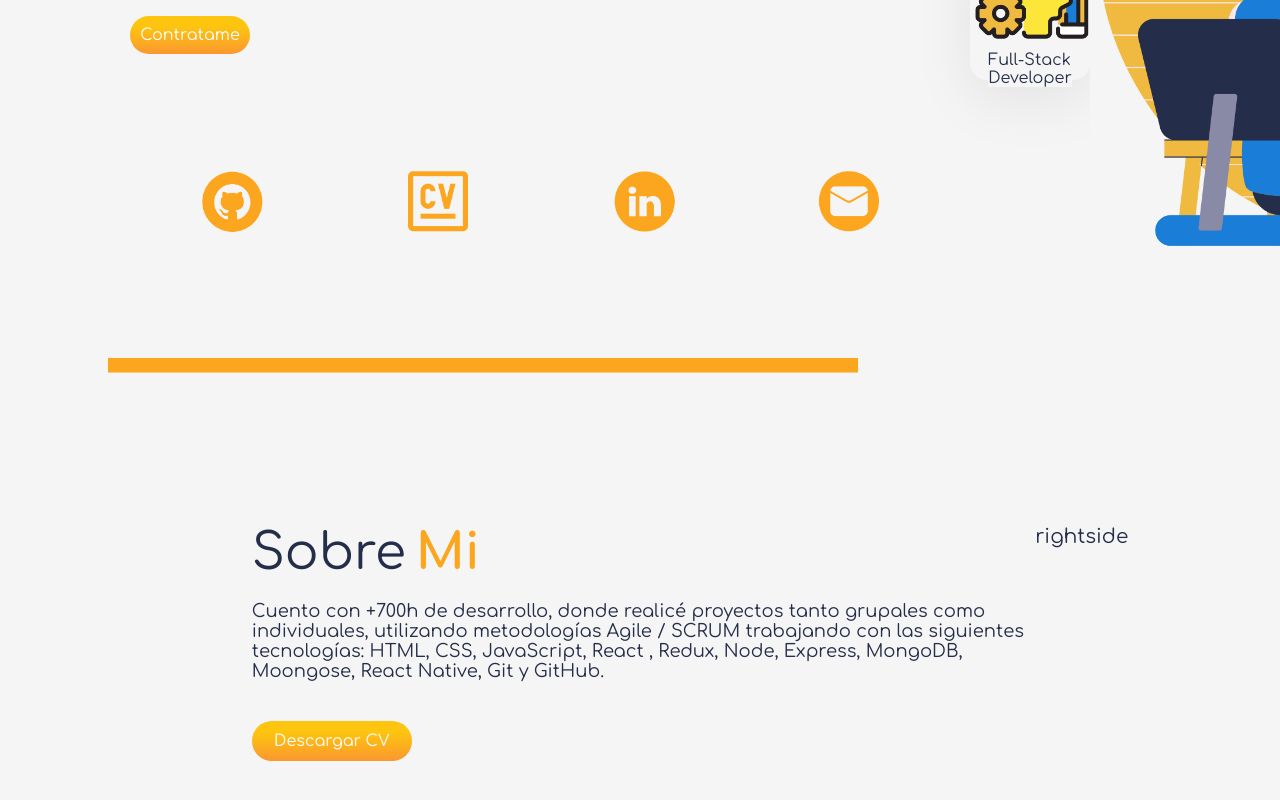
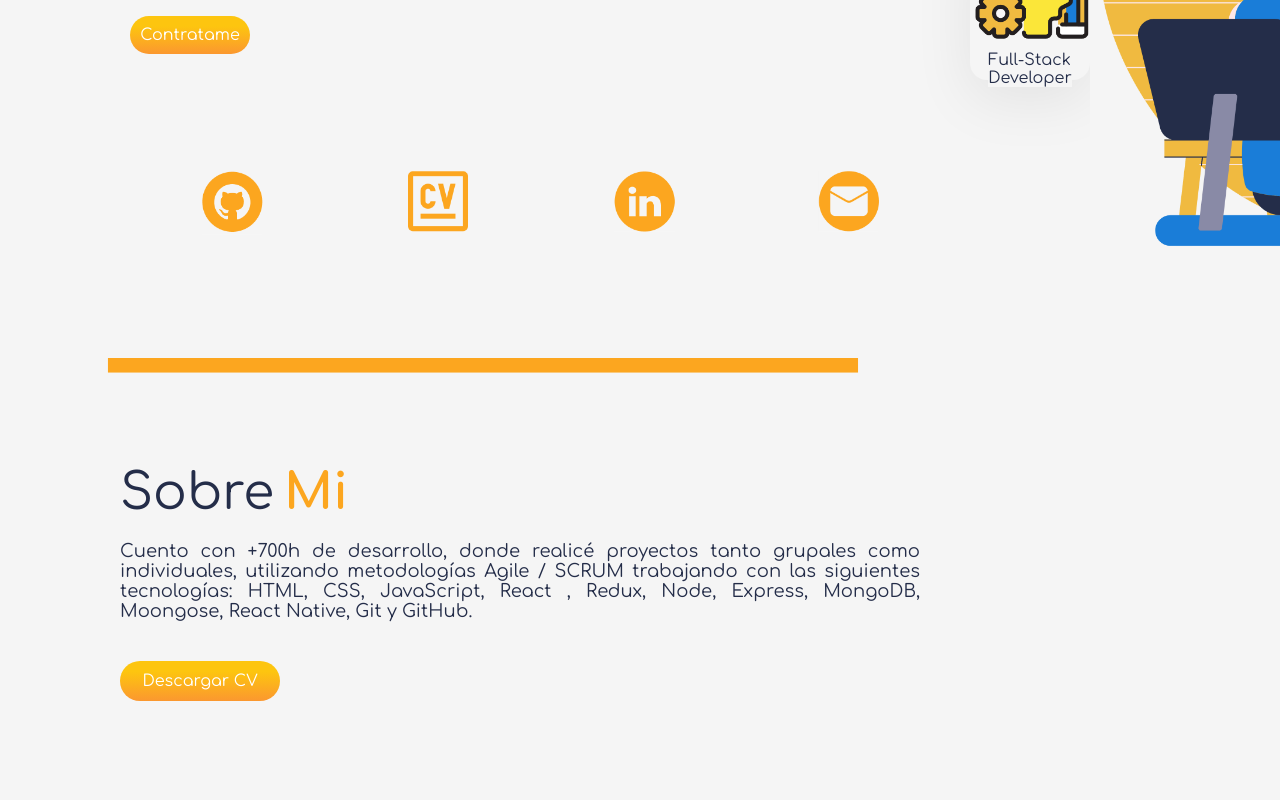
Before and after one commit to NataliaTorres5/NataliaTorresPortafolio, a React (Create React App) app: page / in a window 1280 px wide. Shown: the part 388-1188 px from the top of the page. Built offline with nearby package versions, Linux system fonts and the light colour scheme.

Commit message:
created the css about me

```diff
--- a/src/components/AboutMe/AboutMe.css
+++ b/src/components/AboutMe/AboutMe.css
@@ -1,10 +1,13 @@
+/*About div*/
+
 .aboutMe{
     display:flex;
-    padding: 4rem;
-    height: 90vh;
+    padding: 1rem;
+    height: 50vh;
     margin-bottom: 8rem;
     margin-top: 1rem;
-    justify-content: space-around;
+    justify-content: space-evenly;
+    margin-left: 0rem;
 
 }
 
@@ -12,9 +15,10 @@
 .about{
     display: flex;
     flex-direction: column;
-    width: 50vw;
     position: relative;
 }
+
+/*Sobre Mi texto*/
 
 .me>:nth-child(1){
     color: var(--black);
@@ -32,9 +36,11 @@
 
 .about>:nth-child(2){
     color: var(--grey);
+    text-align: justify;
     font-size: 18px;
     margin-top: 1rem;
     width: 40rem;
+    margin-right: 20rem;
 
 }
 
@@ -43,3 +49,25 @@
     height: 2rem;
     margin-top: 2rem;
 }
+
+/*Cards*/
+
+.cards {
+    margin-right: 20rem;
+    position: relative;
+}
+
+.cards>* {
+    position: absolute;
+}
+
+.c-button{
+    background: white;
+    border:none;
+    padding: 15px;
+    border-radius: 10px;
+    cursor: pointer;
+    position: absolute;
+    color: #5290fd;
+
+}
```
